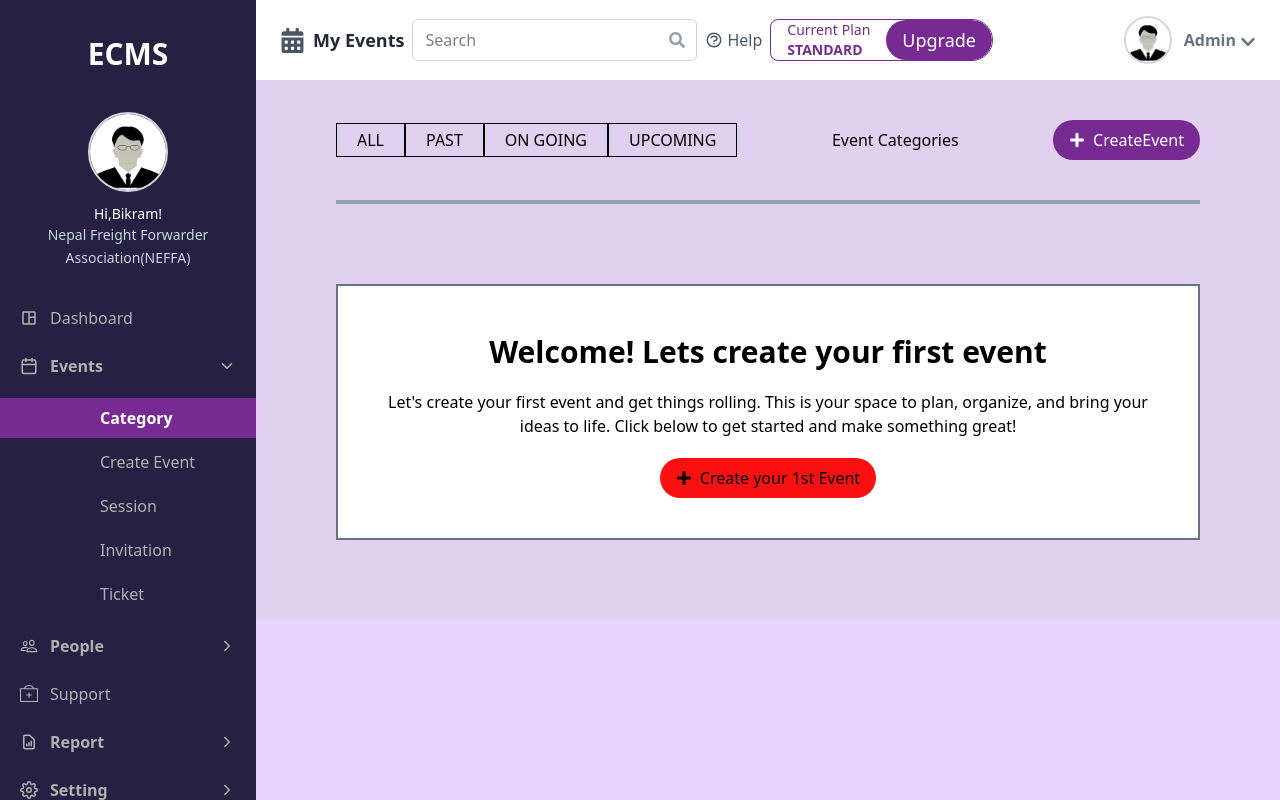
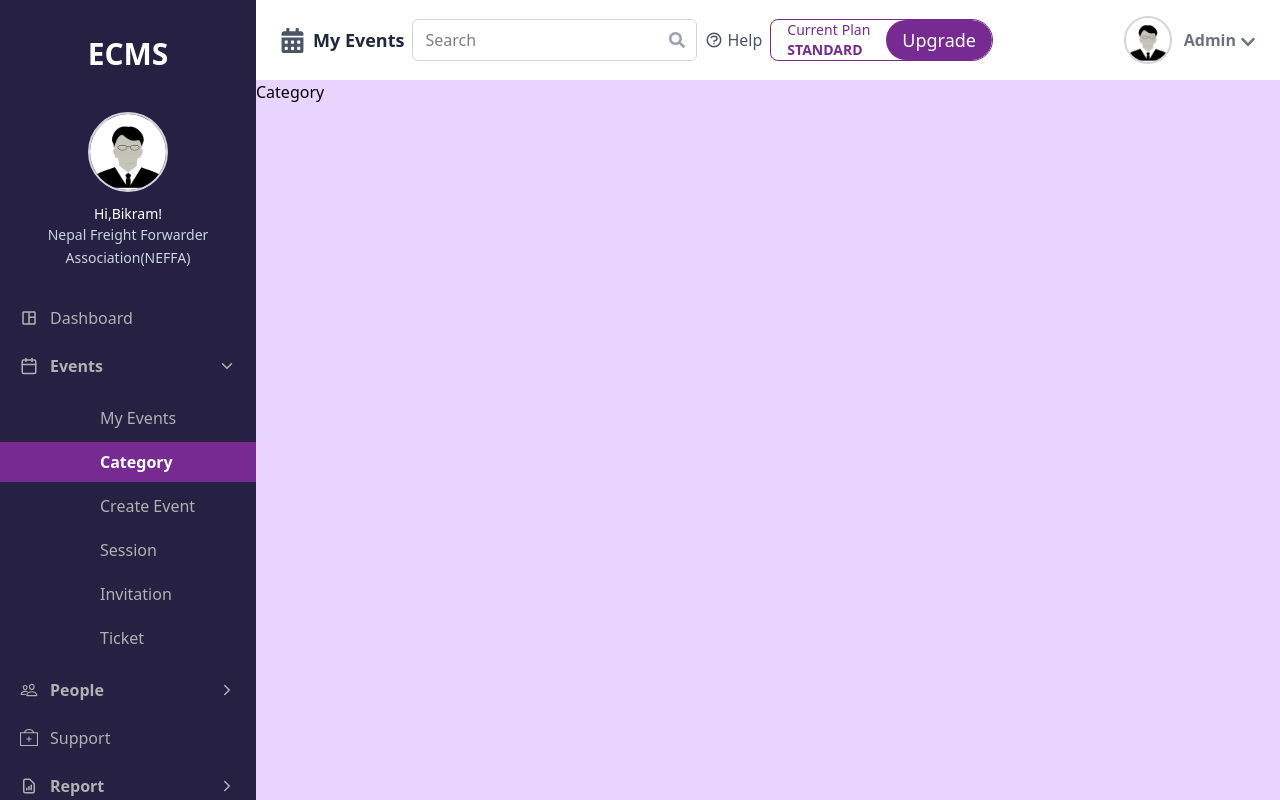
Before and after one commit to koiraladarwin/ecmsadminpage, a React (Vite) app: page /events/category in a window 1280 px wide. Both pictures are taken after a click on the button "Events". Built offline with nearby package versions, Linux system fonts and the light colour scheme.

Commit message:
feat: added event category and myevent

```diff
--- a/src/App.jsx
+++ b/src/App.jsx
@@ -12,6 +12,7 @@ import Home from "./features/dashboard/pages/Home";
 import EventsPage from "./features/dashboard/event/EventsPage";
 import FinancePage from "./features/dashboard/finance/pages/FinancePage";
 import ImportExportPage from "./features/dashboard/importexport/Importexport";
+import CategoryPage from "./features/dashboard/category/page/Category";
 
 
 function App() {
@@ -29,7 +30,8 @@ function App() {
         <Route path="settings/:settingId" element={<SettingsPage />} />
         <Route path="finance/:financeId" element={<FinancePage />} />
         <Route path="hireteam" element={<HireTeamPage />} />
-        <Route path="/events/category" element={<EventsPage/>} />
+        <Route path="/events/event" element={<EventsPage/>} />
+        <Route path="/events/category" element={<CategoryPage/>} />
 
       </Route>
     </Routes>
--- /dev/null
+++ b/src/features/dashboard/category/page/Category.jsx
@@ -0,0 +1,9 @@
+const CategoryPage = () => {
+  return (
+    <div>
+      Category
+    </div>
+  )
+}
+
+export default CategoryPage
--- a/src/features/dashboard/components/SideBar.jsx
+++ b/src/features/dashboard/components/SideBar.jsx
@@ -82,6 +82,16 @@ export default function SideBar() {
           {/* events list */}
           {open == "events" && (
             <div className="flex flex-col py-2 space-y-1">
+              <NavLink
+                to="/events/event"
+                className={({ isActive }) =>
+                  `ps-25 pe-5 py-2 transition ${isActive ? "bg-sidebar-hover font-semibold  text-active-text" : "text-passive-text hover:bg-gray-100"
+                  }`
+                }
+              >
+                My Events
+              </NavLink>
+
               <NavLink
                 to="/events/category"
                 className={({ isActive }) =>
```
